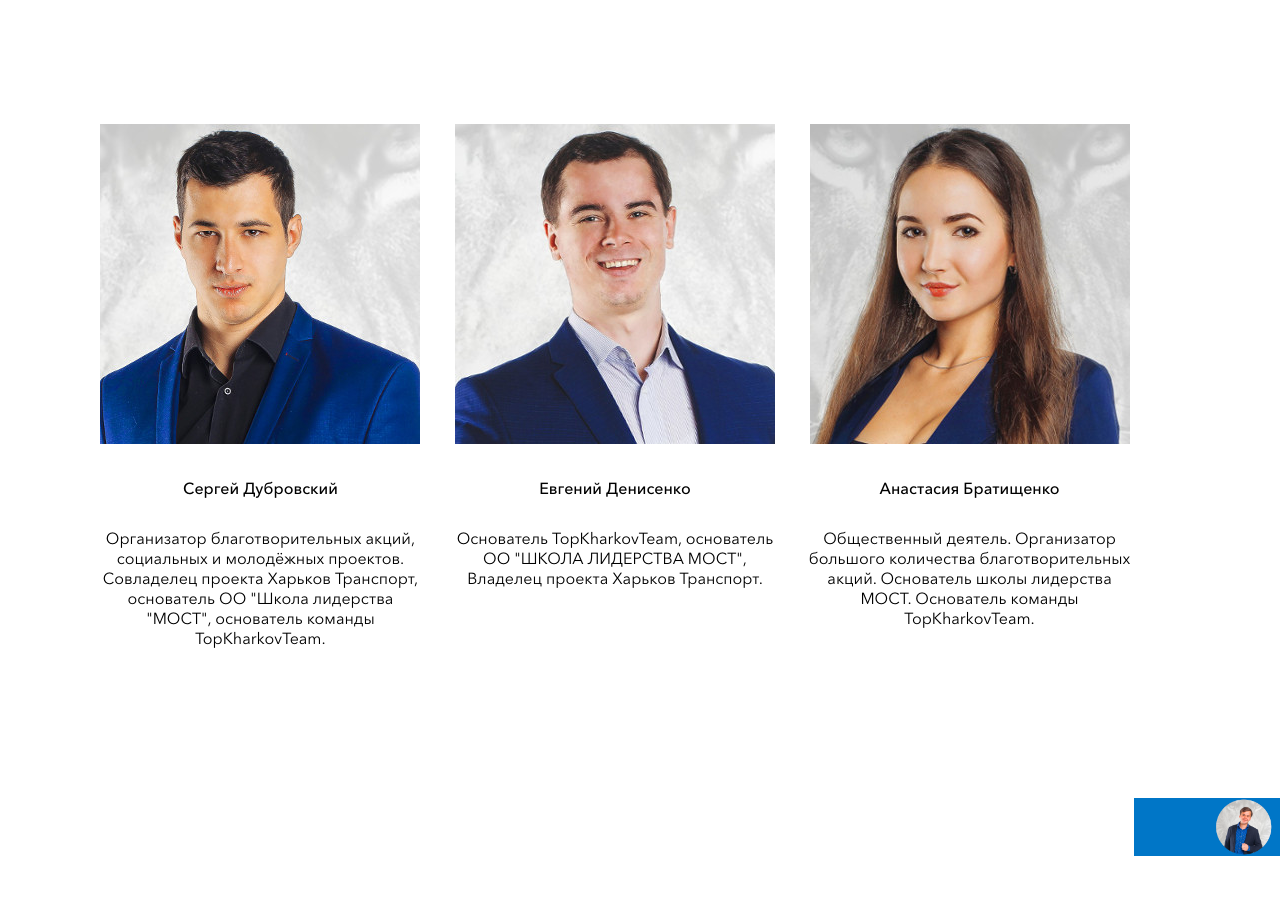
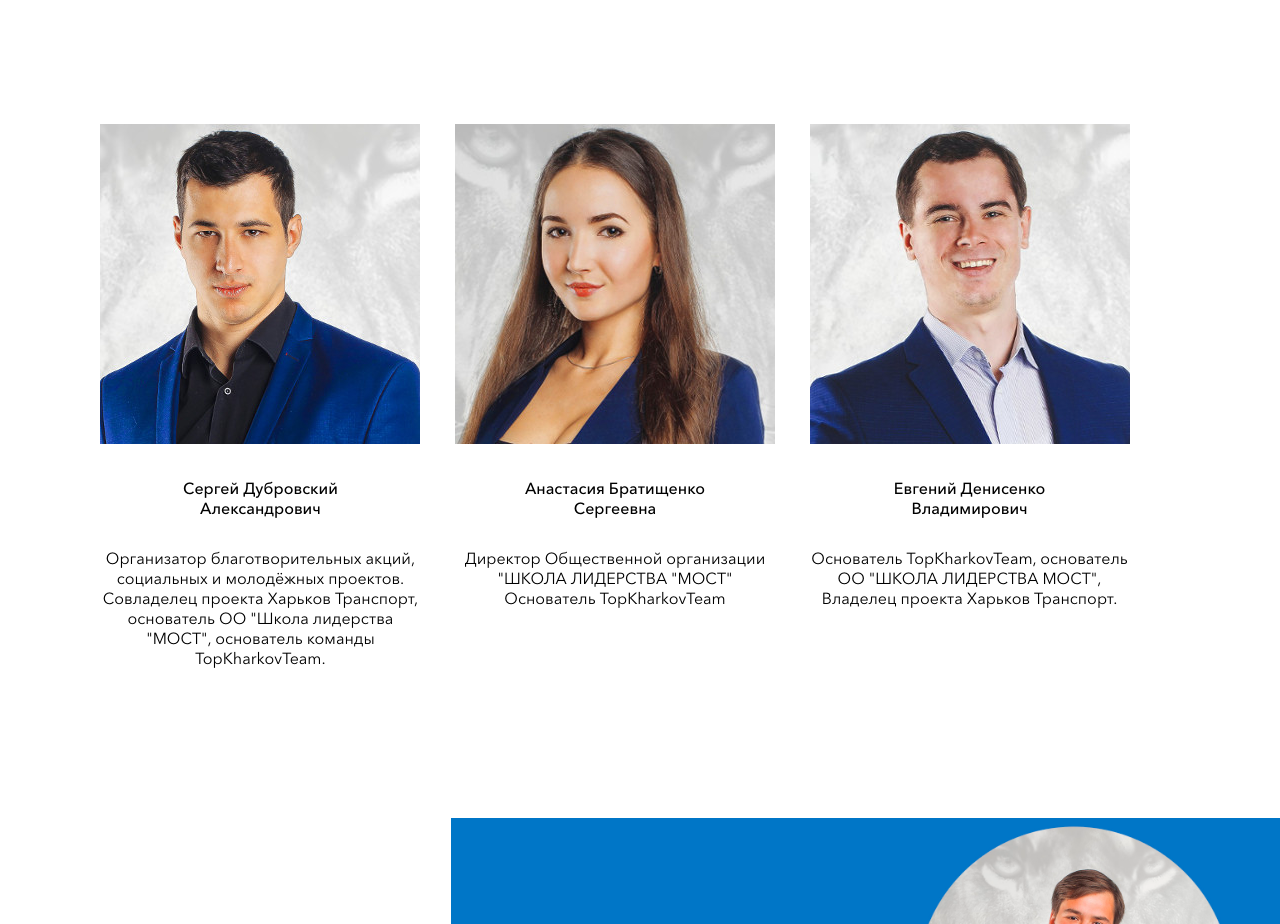
Before and after one commit to most-it/most.org.ua, a plain HTML site: page index.html in a window 1280 px wide. Shown: the part 3000-3924 px from the top of the page. Drawn offline with Linux system fonts and the light colour scheme; a script that the page names is missing.

Commit message:
3 name fix

```diff
--- a/index.html
+++ b/index.html
@@ -235,24 +235,23 @@
 			<div class="founders-people">
 				<ul>
 					<li>
-
 						<img src="img/founders/f_2.jpg" alt="">
-						<p class="name">Сергей Дубровский</p>
+						<p class="name">Сергей Дубровский <br> Александрович</p>
 						<p class="desc">Организатор благотворительных акций, социальных и молодёжных проектов. Совладелец проекта Харьков Транспорт, основатель ОО "Школа лидерства "МОСТ", основатель команды TopKharkоvTeam.</p>
 					</li>
 					<li>
-
+						<img src="img/founders/f_4.jpg" alt="">
+						<p class="name">Анастасия Братищенко <br> Сергеевна</p>
+						<p class="desc">Директор Общественной организации "ШКОЛА ЛИДЕРСТВА "МОСТ"
+							Основатель TopKharkovTeam</p>
+					</li>
+					<li>
 						<img src="img/founders/f_1.jpg" alt="">
-						<p class="name">Евгений Денисенко</p>
+						<p class="name">Евгений Денисенко <br> Владимирович</p>
 						<p class="desc">Основатель TopKharkovTeam, основатель ОО "ШКОЛА ЛИДЕРСТВА МОСТ", Владелец проекта Харьков Транспорт.</p>
 					</li>
 
-					<li>
 
-						<img src="img/founders/f_4.jpg" alt="">
-						<p class="name">Анастасия Братищенко</p>
-						<p class="desc">Общественный деятель. Организатор большого количества благотворительных акций. Основатель школы лидерства МОСТ. Основатель команды TopKharkоvTeam.</p>
-					</li>
 				</ul>
 			</div>
 			<!-- End founders-people -->
```
